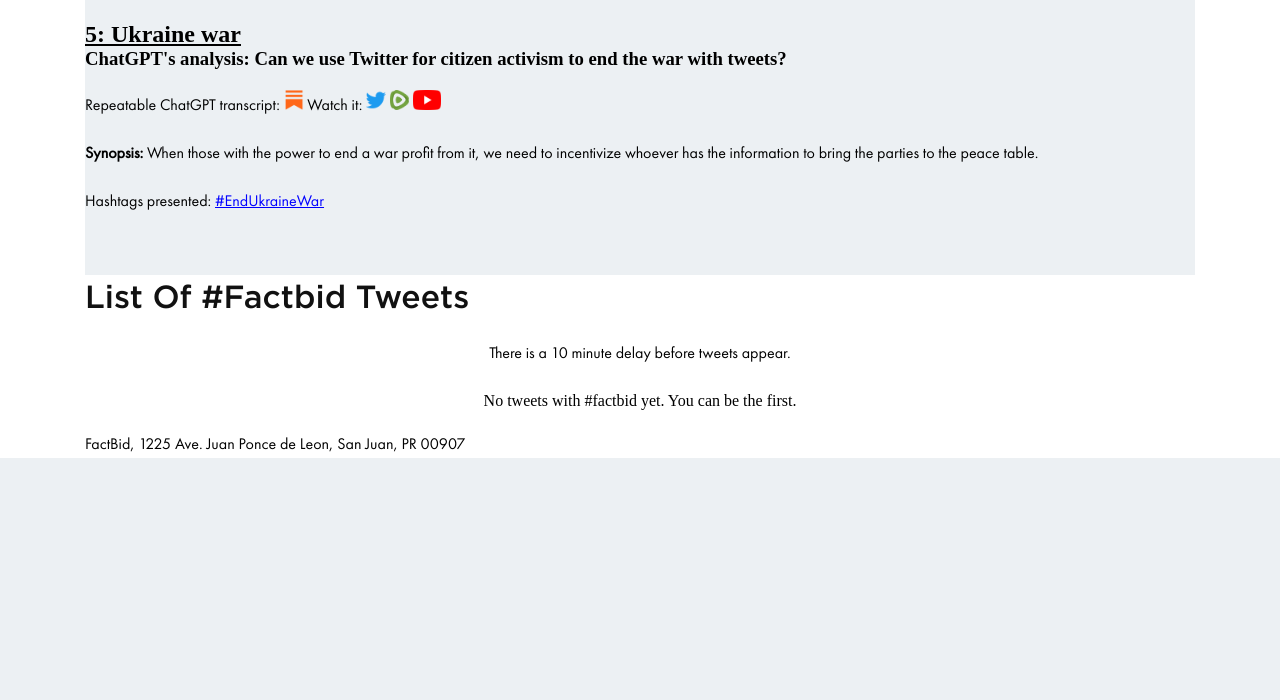
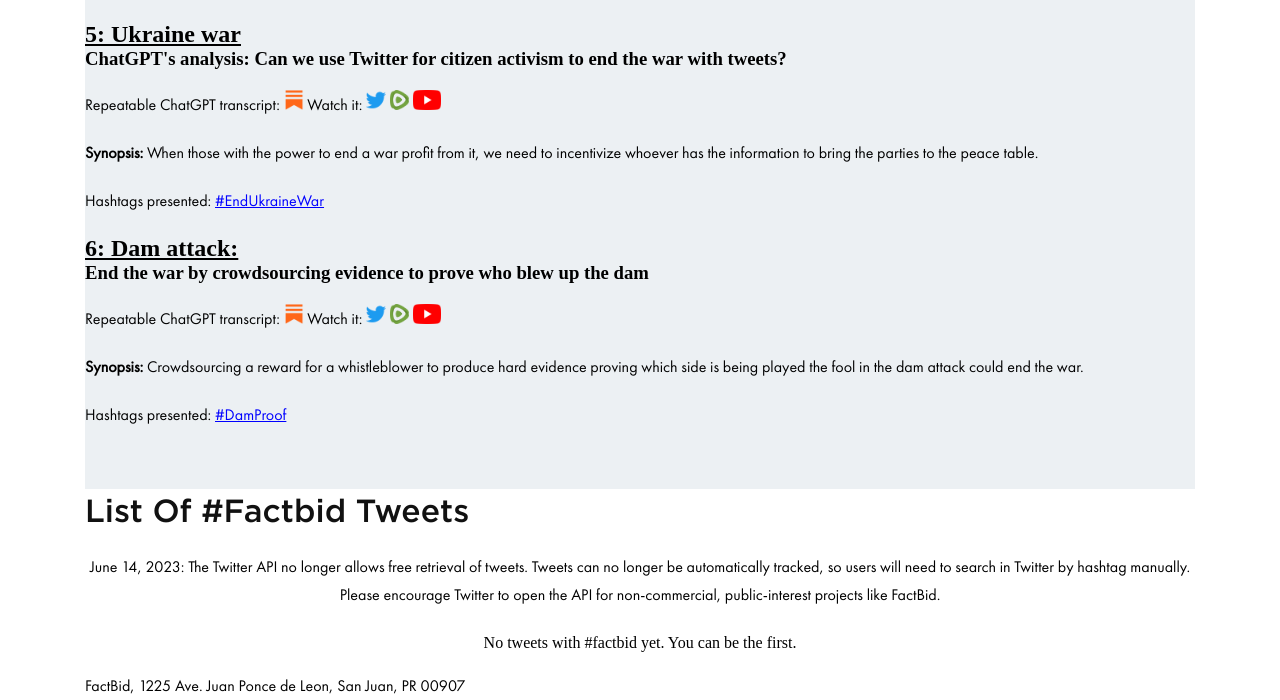
Before and after one commit to aaronfactbid/factbid2, a PHP site: page / in a window 1280 px wide. Shown: the part 1722-2422 px from the top of the page. Before the commit the page ends 2180 px from the top, so only its background shows below. Run offline with PHP 8.4, Linux system fonts and the light colour scheme; data that the repository does not hold is empty.

Commit message:
add episode 6

```diff
--- a/index.php
+++ b/index.php
@@ -130,12 +130,27 @@
 		</p>
 		<p>Hashtags presented: <a href="/EndUkraineWar">#EndUkraineWar</a></p>
 		</p>
-	</div>
+		<h2><u>6: Dam attack: </u></h2>
+		<h3>End the war by crowdsourcing evidence to prove who blew up the dam</h3>
+		<p>
+		Repeatable ChatGPT transcript:
+		<a href="https://factbid.substack.com/p/episode-6-dam"><img class="thumbnail-link" src="<?php echo $site_url ; ?>/images/SubStack.png"></a>
+		Watch it:
+		<a href="https://twitter.com/factbid/status/1671657467275509761"><img class="thumbnail-link" src="<?php echo $site_url ; ?>/images/Twitter.png"></a>
+		<a href="https://rumble.com/v2vlvnd-episode-6-end-the-war-by-crowdsourcing-evidence-to-prove-who-blew-up-the-da.html"><img class="thumbnail-link" src="<?php echo $site_url ; ?>/images/rumble.png"></a>
+		<a href="https://youtu.be/mKAaS2I9Z9s"><img class="thumbnail-link" src="<?php echo $site_url ; ?>/images/youtube.png"></a>
+		</p>
+		<p><b>Synopsis:</b>
+		Crowdsourcing a reward for a whistleblower to produce hard evidence proving which side is being played the fool in the dam attack could end the war.
+		</p>
+		<p>Hashtags presented: <a href="/DamProof">#DamProof</a></p>
+		</p>
+		</div>
 </section>
 <section class="factbid_wrapsec" id="factbid-list">
 		<div class="factbid_wrap">
 			<h1>List of #factbid tweets</h1>
-			<p>There is a 10 minute delay before tweets appear.</p>
+			<p>June 14, 2023: The Twitter API no longer allows free retrieval of tweets.  Tweets can no longer be automatically tracked, so users will need to search in Twitter by hashtag manually.  Please encourage Twitter to open the API for non-commercial, public-interest projects like FactBid.</p>
 
 			<div class="fact_bidtable">
 
```
